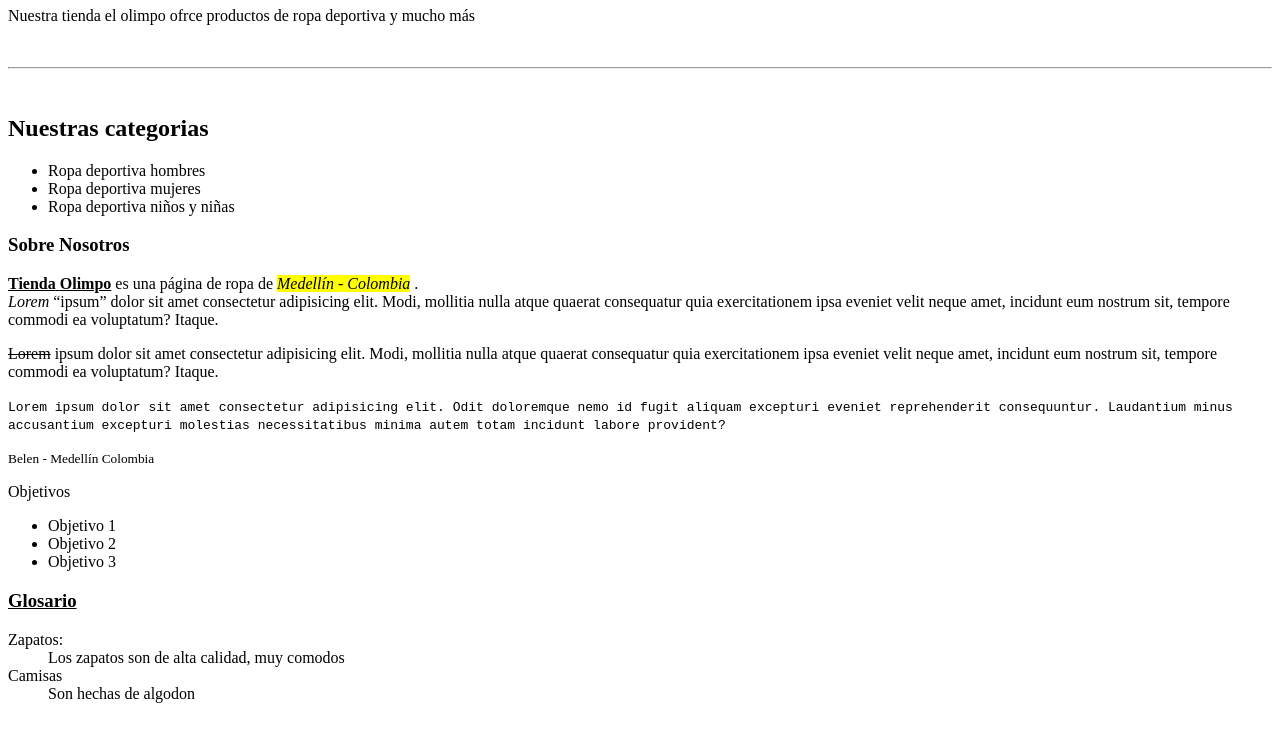
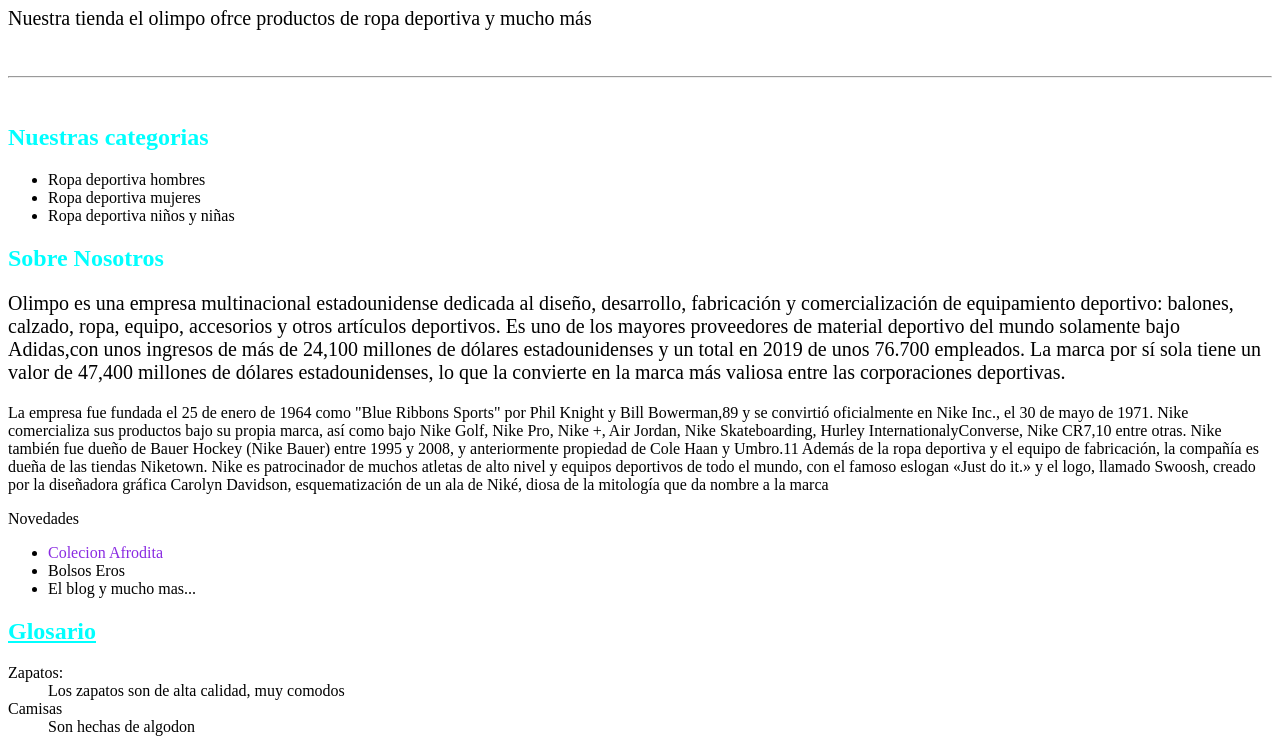
Before and after one commit to DavidMedinaO/desarrollo-web-frontend, a plain HTML site: page src/index.html in a window 1280 px wide. Shown: the part 553-1305 px from the top of the page. Before the commit the page ends 1272 px from the top, so only its background shows below. Drawn offline with Linux system fonts and the light colour scheme.

Commit message:
- Identificadores del css

```diff
--- a/src/index.html
+++ b/src/index.html
@@ -5,6 +5,11 @@
     <meta http-equiv="X-UA-Compatible" content="IE=edge">
     <meta name="viewport" content="width=device-width, initial-scale=1.0">
     <title>Olimpo</title>
+    <style>
+        h2 {color: aqua;}
+        .parrafosPrincipales { font-size: 20px;}
+        #coleccion {color: blueviolet;}
+    </style>
 </head>
 <body>
 
@@ -32,8 +37,8 @@
     <!-- Cuerpo minuto 53 -->
     <main>
         <img src="/src/static/img/zapatos.jpg" width="500" height="300"/>
-        <h1>Olimpo</h1>
-        <p>Nuestra tienda el olimpo ofrce productos de ropa deportiva y mucho más</p>
+        <h1 style="color: red;">Olimpo</h1>
+        <p class="parrafosPrincipales">Nuestra tienda el olimpo ofrce productos de ropa deportiva y mucho más</p>
         <br />
 
         <!-- hr Linea de separacion -->
@@ -51,43 +56,33 @@
         </ul>
 
         <section id="#nosotros">
-            <h3>Sobre Nosotros</h3>
-            <p>
-                <u><strong>Tienda</strong> <b>Olimpo</b></u> es una página de ropa de <em><mark>Medellín - Colombia</mark> </em>.
-                <br />
-                <cite>Lorem</cite> <q>ipsum</q> dolor sit amet consectetur adipisicing elit. Modi,
-                mollitia nulla atque quaerat consequatur quia exercitationem ipsa
-                eveniet velit neque amet, incidunt eum nostrum sit, tempore commodi
-                ea voluptatum? Itaque.
+            <h2>Sobre Nosotros</h2>
+            <p class="parrafosPrincipales">
+                Olimpo es una empresa multinacional estadounidense dedicada al diseño, desarrollo, fabricación y
+                comercialización de equipamiento deportivo: balones, calzado, ropa, equipo, accesorios y otros artículos deportivos.
+                Es uno de los mayores proveedores de material deportivo del mundo solamente bajo Adidas,con unos ingresos de más de
+                24,100 millones de dólares estadounidenses y un total en 2019 de unos 76.700 empleados. La marca por sí sola tiene un
+                valor de 47,400 millones de dólares estadounidenses, lo que la convierte en la marca más valiosa entre las corporaciones
+                deportivas.
             </p>
-            <p>
-                <s>Lorem</s> ipsum dolor sit amet consectetur adipisicing elit. Modi,
-                mollitia nulla atque quaerat consequatur quia exercitationem ipsa
-                eveniet velit neque amet, incidunt eum nostrum sit, tempore commodi
-                ea voluptatum? Itaque.
+            <p class="parrafosSecundario">
+                La empresa fue fundada el 25 de enero de 1964 como "Blue Ribbons Sports" por Phil Knight y Bill Bowerman,89 y se convirtió
+                oficialmente en Nike Inc., el 30 de mayo de 1971. Nike comercializa sus productos bajo su propia marca, así como bajo Nike
+                Golf, Nike Pro, Nike +, Air Jordan, Nike Skateboarding, Hurley InternationalyConverse, Nike CR7,10 entre otras. Nike también
+                fue dueño de Bauer Hockey (Nike Bauer) entre 1995 y 2008, y anteriormente propiedad de Cole Haan y Umbro.11 Además de la ropa
+                deportiva y el equipo de fabricación, la compañía es dueña de las tiendas Niketown. Nike es patrocinador de muchos atletas de
+                alto nivel y equipos deportivos de todo el mundo, con el famoso eslogan «Just do it.» y el logo, llamado Swoosh, creado por la
+                diseñadora gráfica Carolyn Davidson, esquematización de un ala de Niké, diosa de la mitología que da nombre a la marca
             </p>
 
-            <code>
-                Lorem ipsum dolor sit amet consectetur adipisicing elit.
-                Odit doloremque nemo id fugit aliquam excepturi eveniet
-                reprehenderit consequuntur. Laudantium minus accusantium
-                excepturi molestias necessitatibus minima autem totam incidunt
-                labore provident?
-            </code>
-
-            <p>
-                <small>
-                    Belen - Medellín Colombia
-                </small>
-            </p>
 
             <div>
-                <div>Objetivos</div>
+                <div>Novedades</div>
                 <div>
                     <ul>
-                        <li><span>Objetivo 1</span></li>
-                        <li><span>Objetivo 2</span></li>
-                        <li><span>Objetivo 3</span></li>
+                        <li><span id="coleccion">Colecion Afrodita</span></li>
+                        <li><span>Bolsos Eros</span></li>
+                        <li><span>El blog y mucho mas...</span></li>
                     </ul>
                 </div>
             </div>
@@ -95,7 +90,7 @@
         </section>
 
         <section id="glosario">
-            <h3><u>Glosario</u></h3>
+            <h2><u>Glosario</u></h2>
             <dl>
                 <dt>Zapatos:</dt>
                 <dd>Los zapatos son de alta calidad, muy comodos</dd>
```
